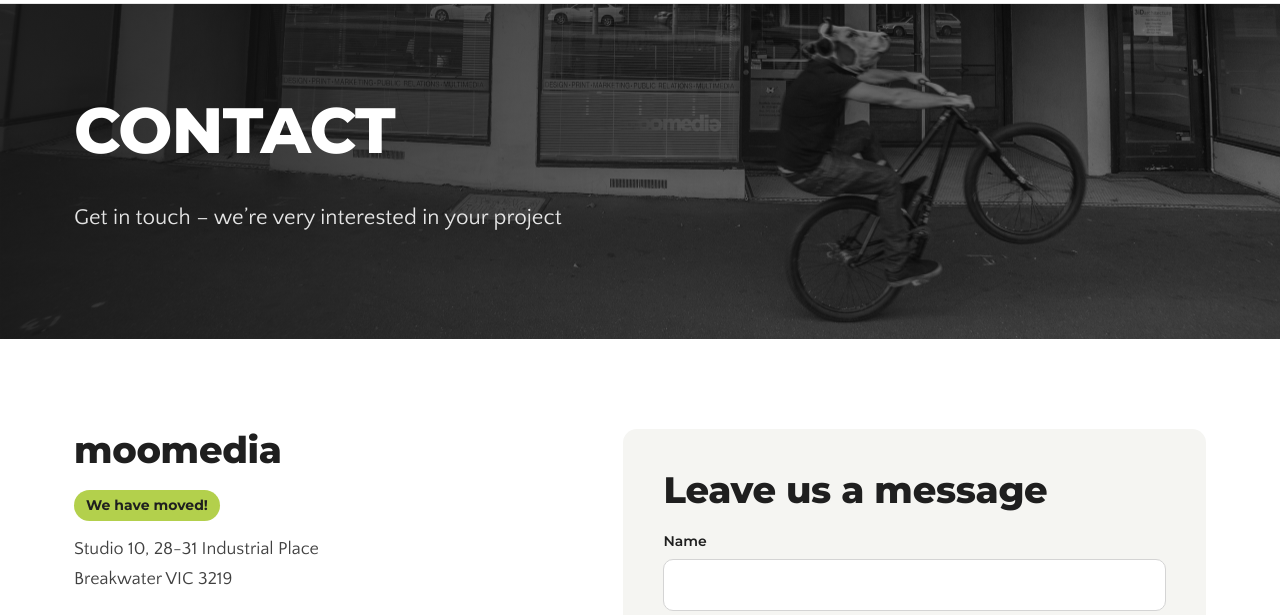
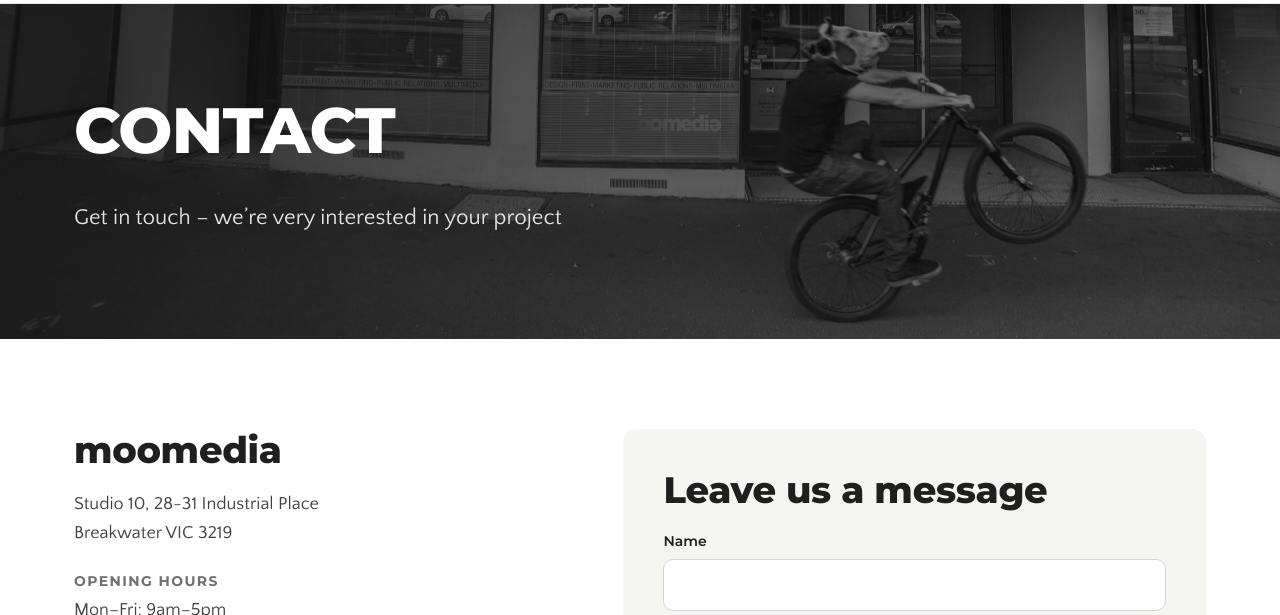
Before and after one commit to chrisbmoo/moomedia, a plain HTML site: page contact/index.html in a window 1280 px wide. Shown: the part 114-729 px from the top of the page. Drawn offline with Linux system fonts and the light colour scheme.

Commit message:
Remove 'We have moved!' notice from contact page
Co-Authored-By: Claude Opus 5.5 <noreply@anthropic.com>
Claude-Session: https://claude.ai/code/session_019PFTHYaV1XeVpCxtKMppyU

```diff
--- a/contact/index.html
+++ b/contact/index.html
@@ -37,7 +37,6 @@
   <h1>Contact</h1><p class="lead">Get in touch – we’re very interested in your project</p></div></section><section class="section"><div class="wrap contact-grid">
   <div class="contact-info">
     <h2>moomedia</h2>
-    <p class="notice">We have moved!</p>
     <p>Studio 10, 28-31 Industrial Place<br>Breakwater VIC 3219</p>
     <h3>Opening hours</h3><p>Mon–Fri: 9am–5pm</p>
     <h3>Call us</h3><p><a class="big" href="tel:+61352298647">(03) 5229 8647</a></p>
```
